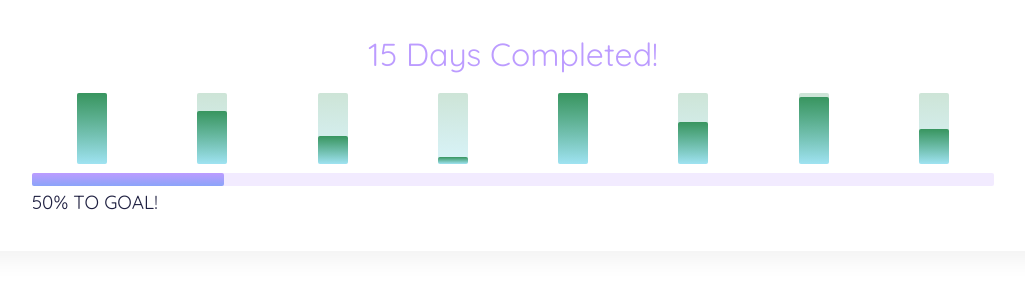
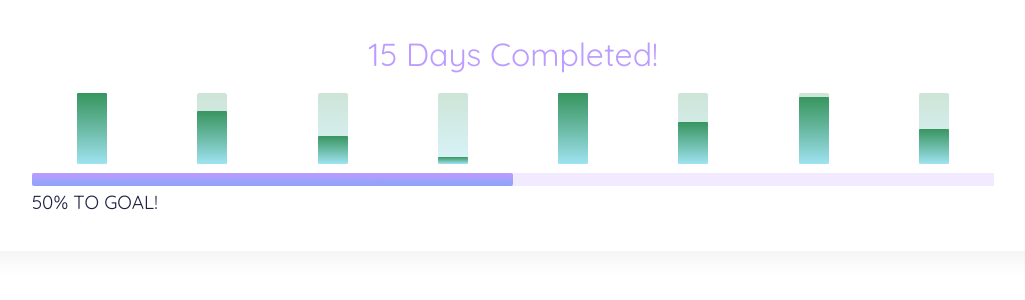
Before and after one commit to khadijakatanani/CWebApp, a React (Create React App) app: page / in a window 1280 px wide. Shown: the top 300 px of the page, without its empty margins (127-1152 px from the left). Built offline with nearby package versions, Linux system fonts and the light colour scheme.

Commit message:
week 3 in class solutions

```diff
--- a/src/App.js
+++ b/src/App.js
@@ -2,7 +2,7 @@ import React from "react";
 import "./App.css";
 import theme from "./config/theme.js";
 import { ThemeProvider } from "styled-components";
-import GlobalStyles from "./config/globalStyles";
+import GlobalStyles from "./config/GlobalStyles";
 
 import DaysCompleted from "./Components/DaysCompleted";
 
--- a/src/Components/DaysCompleted.js
+++ b/src/Components/DaysCompleted.js
@@ -8,32 +8,32 @@ import styled from "styled-components";
 function DaysCompleted(props) {
   const { days, checkins } = props;
 
-  const DaysCompleteHeading = styled.h2`
+  const StyledDaysCompleteHeading = styled.h2`
     text-align: center;
-    color: #bc9cff;
+    color: ${ props => props.theme.colors.purple};
   `;
 
-  const RootDiv = styled.div`
+  const StyledRootDiv = styled.div`
     display: grid;
     grid-template-columns: 0.8fr;
     grid-template-rows: 55px 80px 20px auto;
     justify-content: center;
   `;
 
-  const GoalHeading = styled.h4`
+  const StyledGoalHeading = styled.h4`
     color: #1f2041;
   `;
 
   return (
     <Tile>
-      <RootDiv>
-        <DaysCompleteHeading> {days} Days Completed! </DaysCompleteHeading>
+      <StyledRootDiv>
+        <StyledDaysCompleteHeading> {days} Days Completed! </StyledDaysCompleteHeading>
         <Histogram barCount={7} bars={checkins.map(c => c.score * 5)} />
-        <ProgressBar />
-        <GoalHeading>
+        <ProgressBar percentage="50" />
+        <StyledGoalHeading>
           <strong>50%</strong> TO GOAL!
-        </GoalHeading>
-      </RootDiv>
+        </StyledGoalHeading>
+      </StyledRootDiv>
     </Tile>
   );
 }
--- a/src/Components/Histogram.js
+++ b/src/Components/Histogram.js
@@ -1,32 +1,40 @@
 import React from "react";
 import PropTypes from "prop-types";
+import styled from "styled-components";
 
 function Bar(props) {
   const { percentage } = props;
-  const barStyle = {
-    background:
-      "linear-gradient(180deg, rgba(56,149,95,.25), rgba(102,210,234,.25))",
-    width: "30px",
-    height: "70.74px",
-    borderRadius: "2px",
-    display: "flex",
-    alignItems: "flex-end"   // align the inner bar to the end of the the outer box
-  };
 
+  const StyledBar = styled.div`
+    background: linear-gradient(
+      180deg,
+      rgba(56, 149, 95, 0.25),
+      rgba(102, 210, 234, 0.25)
+    );
+    width: 30px;
+    height: 70.74px;
+    border-radius: 2px;
+    display: flex;
+    align-items: flex-end;
+  `;
 
-  const innerBar = {
-    background:
-      "linear-gradient(180deg, rgba(56,149,95,1), rgba(102,210,234,0.5))",
-    opacity: "100 !important",
-    height: `${percentage}%`,
-    width: "100%",
-    borderRadius: "2px"
-  };
+  const StyledInnerBar = styled.div`
+    background: linear-gradient(
+      180deg,
+      rgba(56, 149, 95, 1),
+      rgba(102, 210, 234, 0.5)
+    );
+
+    opacity: 100 !important;
+    height: ${props => props.height + "%"};
+    width: 100%;
+    border-radius: 1px;
+  `;
 
   return (
-    <div style={barStyle}>
-      <div style={innerBar}></div>
-    </div>
+    <StyledBar>
+      <StyledInnerBar height={percentage}> </StyledInnerBar>
+    </StyledBar>
   );
 }
 
@@ -35,20 +43,17 @@ Bar.propTypes = {
 };
 
 function Histogram(props) {
-
   const { bars, barCount } = props;
 
-  const divStyle = {
-    display: "flex",
-    justifyContent: "space-around"
-  };
+  const StyledHistogram = styled.div`
+    display: flex;
+    justify-content: space-around;
+  `;
 
   return (
-    <div style={divStyle}>
-
-      {bars.map((b,i) => i <= barCount ? <Bar  percentage={b}/> : "")}
-
-    </div>
+    <StyledHistogram>
+      {bars.map((b, i) => (i <= barCount ? <Bar percentage={b} /> : ""))}
+    </StyledHistogram>
   );
 }
 
--- a/src/Components/ProgressBar.js
+++ b/src/Components/ProgressBar.js
@@ -1,31 +1,33 @@
 import React from "react";
 import PropTypes from "prop-types";
+import styled from "styled-components";
 
 function ProgressBar(props) {
   const { percentage } = props;
-  const barStyle = {
-    background: 'rgba(188, 156, 255, 0.2)',
-    width: "100%",
-    height: "13px",
-    borderRadius: "2px",
-    display: "flex",
-    alignItems: "flex-end"   // align the inner bar to the end of the the outer box
-  };
+
+  const StyledBar = styled.div`
+    background: rgba(188, 156, 255, 0.2);
+    width: 100%;
+    height: 13px;
+    boarder-radius: 2px;
+    display: flex;
+    align-items: flex-end;
+  `;
 
 
-  const innerBar = {
-    background:
-    "linear-gradient(180deg, #BC9CFF 0%, #8BA4F9 100%)",
-    opacity: "100 !important",
-    height: `100%`,
-    width: "20%",
-    borderRadius: "2px"
-  };
+  const StyledInnerBar = styled.div`
+    background: linear-gradient(180deg, #bc9cff 0%, #8ba4f9 100%);
+    opacity: 100 !important;
+    height: 100%;
+    width: ${props => props.percentage}%;
+    border-radius: 2px;
+  `;
+
 
   return (
-    <div style={barStyle}>
-      <div style={innerBar}></div>
-    </div>
+    <StyledBar>
+      <StyledInnerBar percentage={percentage}></StyledInnerBar>
+    </StyledBar>
   );
 }
 
--- a/src/Components/Tile.js
+++ b/src/Components/Tile.js
@@ -1,15 +1,9 @@
-import React from "react";
 import PropTypes from "prop-types";
+import styled from "styled-components";
 
-function Tile(props) {
-  const { children, elevation } = props;
-  const divStyle = {
-    boxShadow: `40px 10px 20px rgba(31, 32, 32, ${elevation})`,
-    padding: "3%"
-  };
 
-  return <div style={divStyle}>{children}</div>;
-}
+const Tile = styled.div`box-shadow: 40px 10px 20px rgba(31, 32, 32, ${props => props.elevation});padding: 3%;`;
+
 
 Tile.propTypes = {
   elevation: PropTypes.string
--- a/src/config/globalStyles.js
+++ b/src/config/globalStyles.js
@@ -3,7 +3,7 @@ import { createGlobalStyle } from 'styled-components'
 const GlobalStyles = createGlobalStyle`
 
 body {
-    font-family: ${  ({theme}) => theme.typography.fontFamily};
+    font-family: ${({theme}) => theme.typography.fontFamily};
 }`
 
 export default GlobalStyles;
--- a/src/index.js
+++ b/src/index.js
@@ -1,7 +1,6 @@
 import React from 'react';
 import ReactDOM from 'react-dom';
 import 'reset-css/reset.css'
-
 import App from './App';
 import * as serviceWorker from './serviceWorker';
 
```
